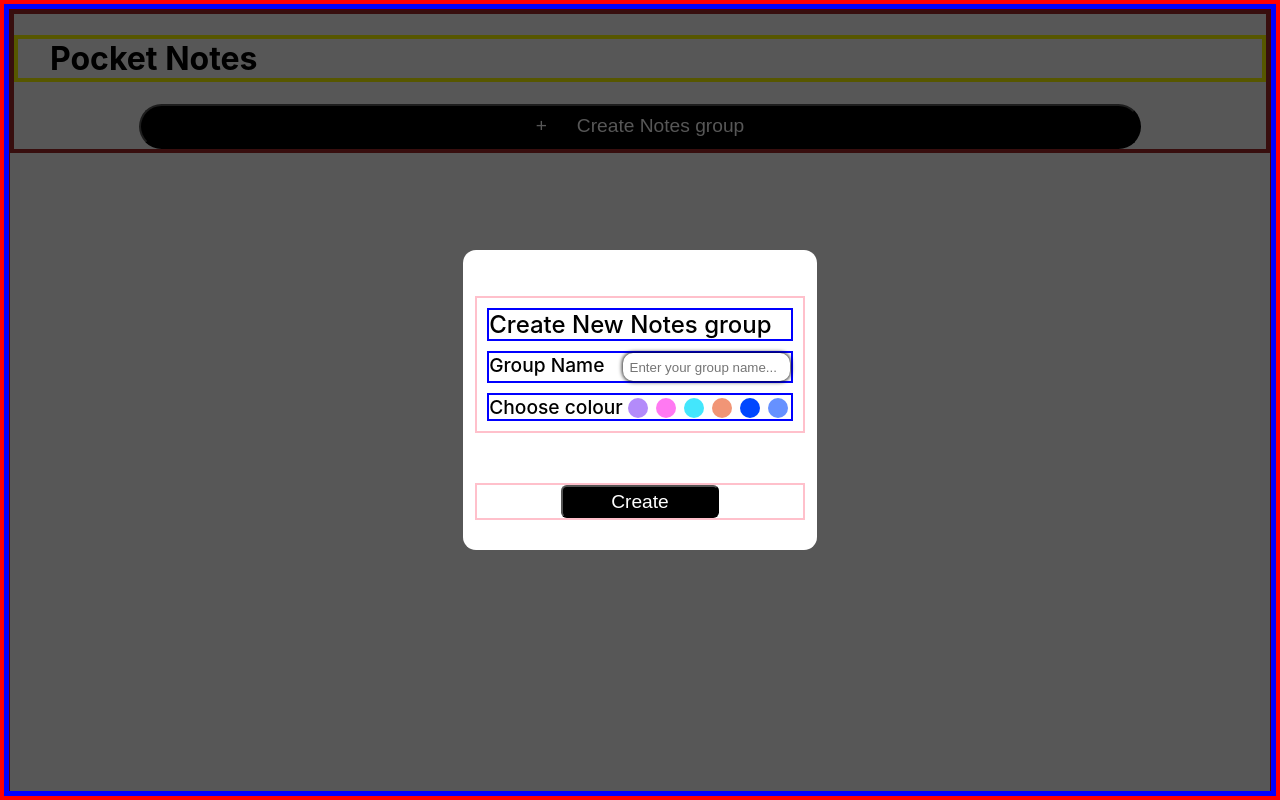
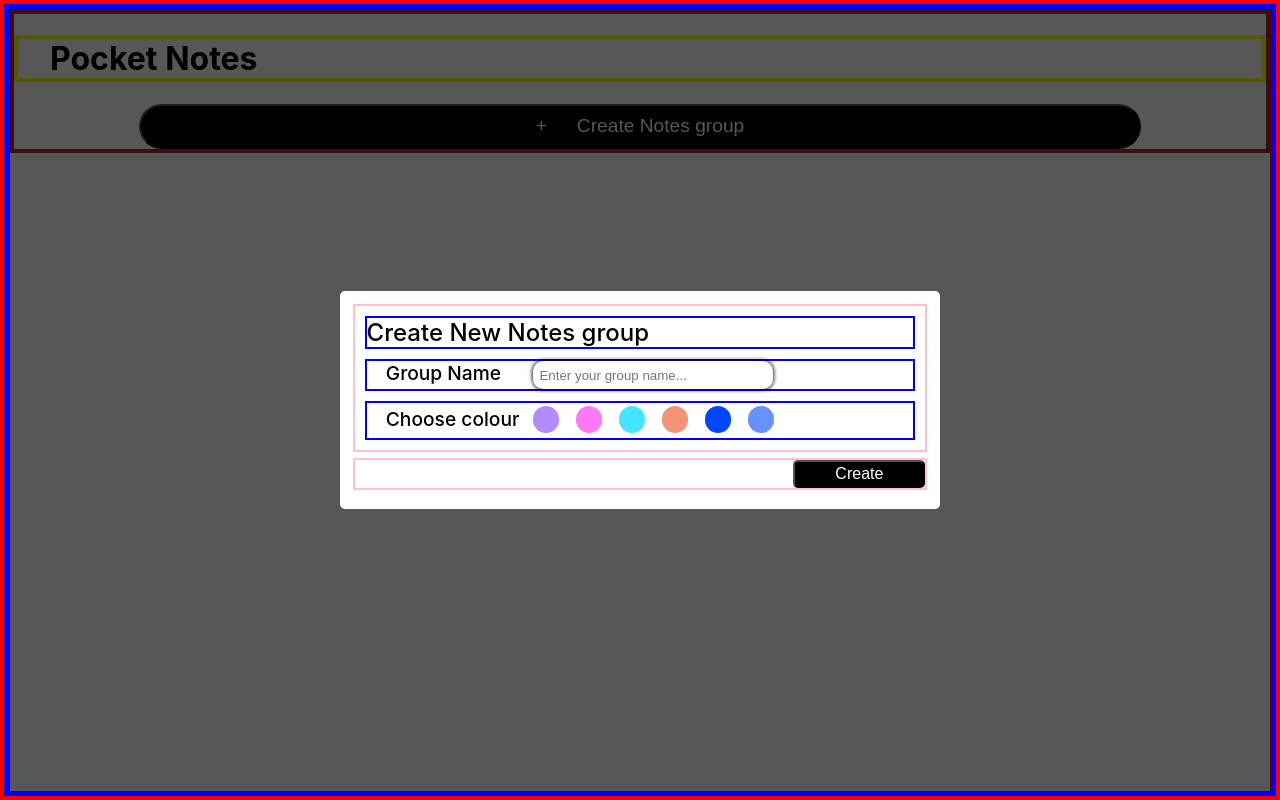
Before and after one commit to rajkonde21/Pocket-Note, a React (Create React App) app: page / in a window 1280 px wide. Shown: the top 800 px of the page. Built offline with nearby package versions, Linux system fonts and the light colour scheme.

Commit message:
some fix needed responsive(popup checked) v0.1.2

```diff
--- a/src/components/Popup.jsx
+++ b/src/components/Popup.jsx
@@ -1,6 +1,6 @@
 import React,{ useState, useEffect } from "react";
 import "../css/popup.css";
-const Popup = ({onFormSubmit}) => {
+const Popup = ({onFormSubmit,togglepops}) => {
   const [card , setCard] = useState(false); //toggle hide
   const [groupName, setGroupName] = useState("");   //title
   const [selectedColor, setSelectedColor] = useState("");  //color
@@ -35,7 +35,8 @@ const Popup = ({onFormSubmit}) => {
 
 
   const togglecardstate = () =>{
-    setCard(!card);
+    togglepops();
+    /* setCard(!card); */   //There are numerous ways to hide a component I prefer the oone in which u just dont load one.
     setGroupName("");
     setSelectedColor("");
   }
@@ -68,7 +69,7 @@ const Popup = ({onFormSubmit}) => {
               </label>
             </div>
         </div>
-        <div className="popupcardsub00">
+        <div className="popupcardsub00" id="btnpopup">
             <button id="pop-btn" onClick={handleFormSubmit}>Create</button>
         </div>
       </div>
--- a/src/components/Sidebar.jsx
+++ b/src/components/Sidebar.jsx
@@ -26,7 +26,7 @@ function Sidebar({ onDataClick ,togglepop }) {
   }
 
   const popupopener = () => {
-    togglepop("flase")
+    togglepop();
    /*  const popupbody = document.querySelector(".popupbody");
     popupbody.classList.remove("active-modal"); */
   };
--- a/src/css/noteadder.css
+++ b/src/css/noteadder.css
@@ -1,4 +1,5 @@
 .noteaddermainbody{
+    display: none;
     flex-direction: column;
     justify-content: space-between;
     border: 5px solid black;
--- a/src/css/popup.css
+++ b/src/css/popup.css
@@ -56,6 +56,7 @@
     border: 2px solid blue;
     margin: 10px;
 }
+
 .popupcardsub input[type=text]{
     border-radius: 10px;
     height: inherit;
@@ -97,3 +98,50 @@
     background-color: rgba(0, 0, 0, 0.762);
 
 }
+@media only screen and (min-width: 701px) {
+    /* Your desktop-specific styles go here */
+    .popupcard{
+        width: 600px;
+        height: fit-content;
+        border-radius: 5px;
+    }
+    .popupcardsub00{
+        position: relative;
+        border: 2px solid pink;
+        margin-top: 0%;
+        margin-bottom: 1%;
+    }
+    #btnpopup{
+        display: flex;
+        justify-content: end;
+    }
+    .popupcardsub{
+        margin: 10px;
+    }
+    .popupcardsub label{
+        margin-left: 1em;
+        }
+    .popupcardsub input[type=text]{
+        width: 18em;
+        margin-left: 2em;
+    }
+
+    .popupcardsub input[type=radio]{
+        vertical-align: middle;
+        width: 2em;
+        height: 2em;
+        margin-left: 1em;
+        margin-bottom: 5px;
+    }
+    #pop-btn{
+
+        align-self: flex-end;
+        right: 10px;
+        width: fit-content;
+        font-size: 1em;
+    }
+    #pop-btn:active{
+        background-color: rgba(0, 0, 0, 0.762);
+
+    }
+  }
--- a/src/pages/Notes.jsx
+++ b/src/pages/Notes.jsx
@@ -14,8 +14,9 @@ function Notes() {
   const handleFormSubmit = ({ groupName, selectedColor }) => {
     setStoredData({ groupName, selectedColor });
   };
-  const handletoggle = ( x ) => {
-    setShowPopup(x);
+  const handletoggle = () => {
+
+    setShowPopup(!showPopup);
   };
   useEffect(() => {
     const storedNotesInfo = localStorage.getItem("NotesInfo");
@@ -27,7 +28,7 @@ function Notes() {
   }, []);
   return (
     <div className='mainbody'>
-      {showPopup && <Popup onFormSubmit={handleFormSubmit} />}
+      {showPopup && <Popup onFormSubmit={handleFormSubmit} togglepops ={handletoggle}/>}
       <Sidebar storedData={{ storedData }} onDataClick={handleNoteSelection} togglepop ={handletoggle} />
       <Notesadder selectedX={selectedX} />
     </div>
```
